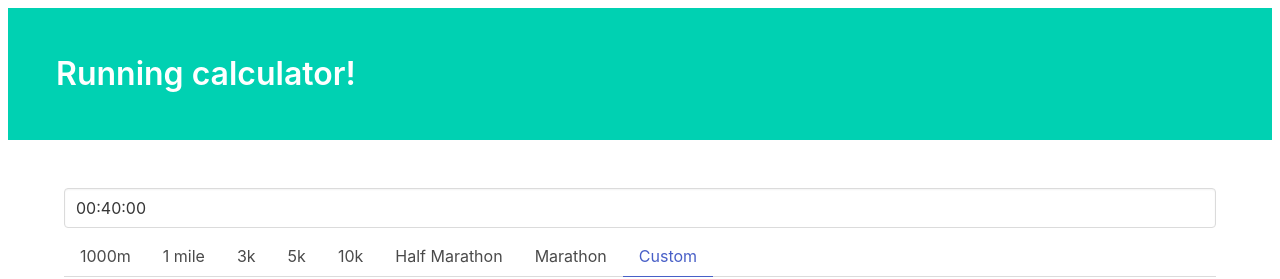
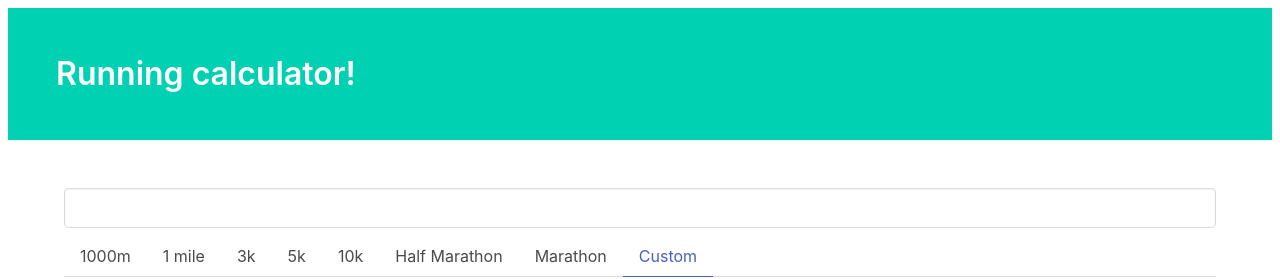
Before and after one commit to taraldga/runcalculator, a Svelte app: page / in a window 1280 px wide. Shown: the top 279 px of the page. Built offline with nearby package versions, Linux system fonts and the light colour scheme.

Commit message:
fix: sane input default value

```diff
--- a/src/App.svelte
+++ b/src/App.svelte
@@ -18,7 +18,7 @@ import { calculateTimePerDistance, convertToFormattedTime, convertToSeconds, get
 
 	let preset = "Custom";
 
-	let time = "00:40:00";
+	let time = undefined;
 
 	let distance = 10;
 	let modifier: Metric = "km";
```
